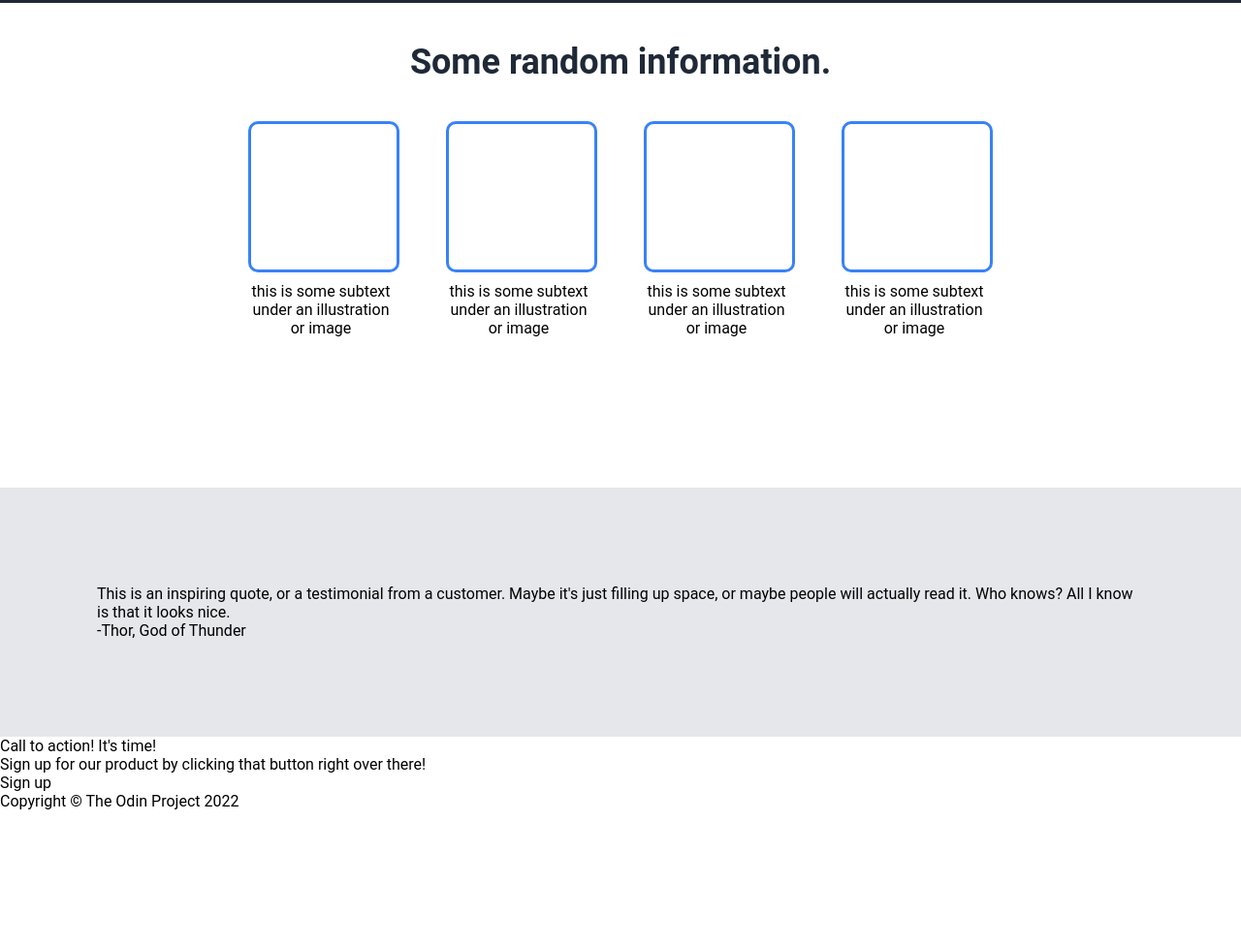
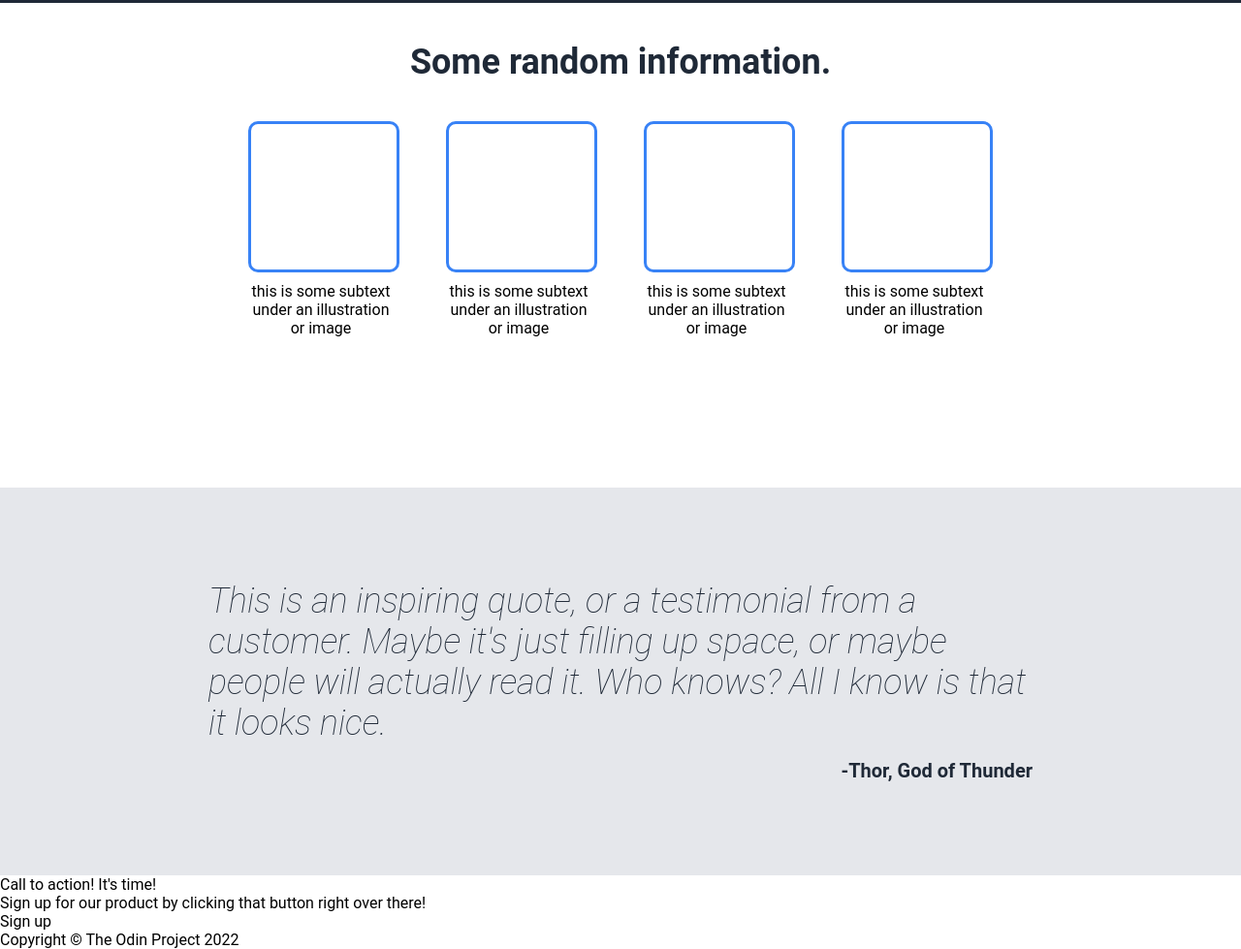
Before and after one commit to jnuguid1/Landing-Page-TOP, a plain HTML site: page index.html in a window 1280 px wide. Shown: the part 412-1391 px from the top of the page at 97% size. Before the commit the page ends 1248 px from the top, so only its background shows below. Drawn offline with Linux system fonts and the light colour scheme.

Commit message:
Update css of quote

```diff
--- a/index.html
+++ b/index.html
@@ -55,8 +55,10 @@
     </div>
 
     <div class="quote">
-        <div class="quote-text">This is an inspiring quote, or a testimonial from a customer. Maybe it's just filling up space, or maybe people will actually read it. Who knows? All I know is that it looks nice.</div>
-        <div class="quote-author">-Thor, God of Thunder</div>
+        <div class="quote-container">
+            <div class="quote-text">This is an inspiring quote, or a testimonial from a customer. Maybe it's just filling up space, or maybe people will actually read it. Who knows? All I know is that it looks nice.</div>
+            <div class="quote-author">-Thor, God of Thunder</div>
+        </div>
     </div>
 
     <div class="call-to-action">
--- a/style.css
+++ b/style.css
@@ -112,4 +112,25 @@ ul {
 .quote {
     background-color: #E5E7EB;
     padding: 100px;
+    display: flex;
+    justify-content: center;
+    align-items: center;
+    height: 200px;
 }
+
+.quote-text {
+    font-size: 36px;
+    font-style: italic;
+    font-weight: lighter;
+    color: #1F2937;
+    width: 850px;
+    margin-bottom: 16px;
+}
+
+.quote-author {
+    font-size: 20px;
+    font-weight: bold;
+    color: #1F2937;
+    display: flex;
+    justify-content: flex-end;
+}
```
